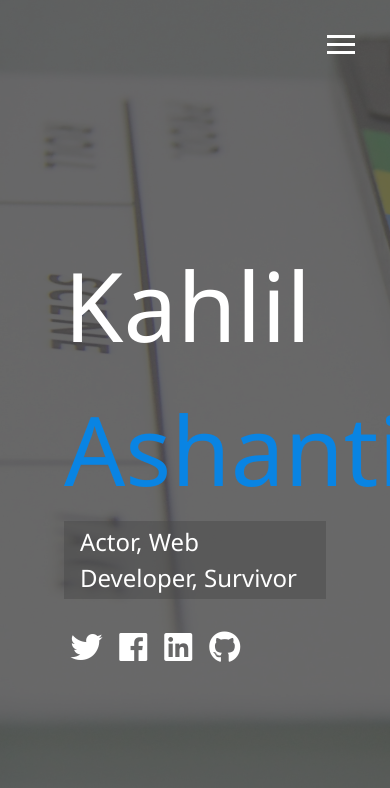
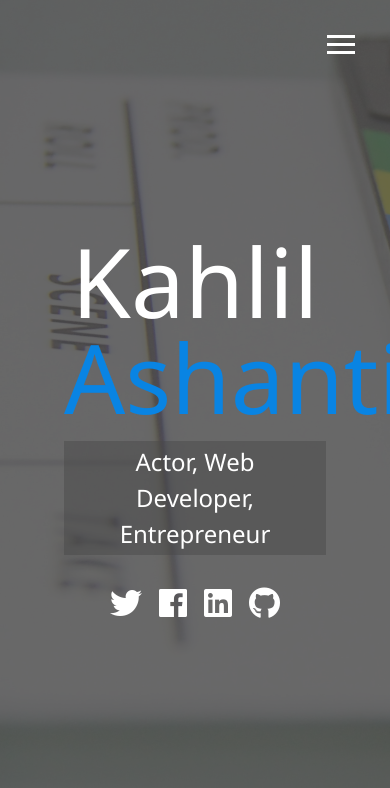
Before and after one commit to kahlilashanti/web_portfolio, a website: page dist/index.html in a window 390 px wide. Drawn offline with Linux system fonts and the light colour scheme.

Commit message:
responsive media queries and mixins for all screen sizes

```diff
--- a/scss/_config.scss
+++ b/scss/_config.scss
@@ -29,3 +29,29 @@ $background-opacity: 0.8;
     }
   }
 }
+
+//media query mixins
+
+@mixin mediaSm {
+  @media screen and (max-width: 500px){
+    @content;
+  }
+}
+
+@mixin mediaMd {
+  @media screen and (max-width: 768px){
+    @content;
+  }
+}
+
+@mixin mediaLg {
+  @media screen and (min-width: 769px) and (max-width: 1170px){
+    @content;
+  }
+}
+
+@mixin mediaXL {
+  @media screen and (min-width: 1171px){
+    @content;
+  }
+}
--- /dev/null
+++ b/scss/_mobile.scss
@@ -0,0 +1,60 @@
+//widescreens
+
+@include mediaXL {
+
+}
+
+//desktops & laptops
+
+@include mediaLg {
+
+}
+
+//tablets and small laptops
+
+@include mediaMd {
+  main {
+    align-items: center;
+    text-align: center;
+
+    .lg-heading {
+      line-height: 1;
+      margin-bottom: 1rem;
+    }
+  }
+
+  ul.menu-nav, div.menu-branding {
+    float: none;
+    width: 100%;
+    min-height: 0;
+
+    &.show {
+      transform: translate3d(0, 0, 0);
+    }
+  }
+
+  .menu-nav {
+    height: 75vh;
+    transform: translate3d(-100%, 0, 0);
+    font-size: 24px;
+  }
+
+  .menu-branding {
+    height: 25vh;
+    transform: translate3d(100%, 0, 0);
+
+    .portrait {
+      // background: url('../img/portrait_small.jpg');
+      width: 150px;
+      height: 150px;
+    }
+  }
+}
+
+//smartphones
+
+@include mediaSm {
+  main#home h1 {
+    margin-top: 10vh;
+  }
+}
--- a/scss/main.scss
+++ b/scss/main.scss
@@ -1,6 +1,7 @@
 
 @import 'config';
 @import 'menu';
+@import 'mobile';
 
 
 
```
Also changed, not shown: dist/css/main.css, dist/index.html.
